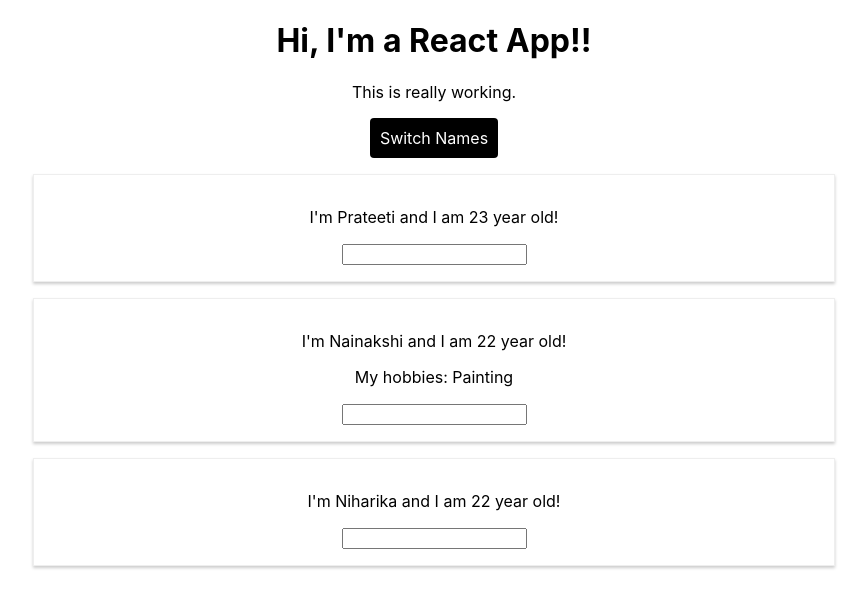
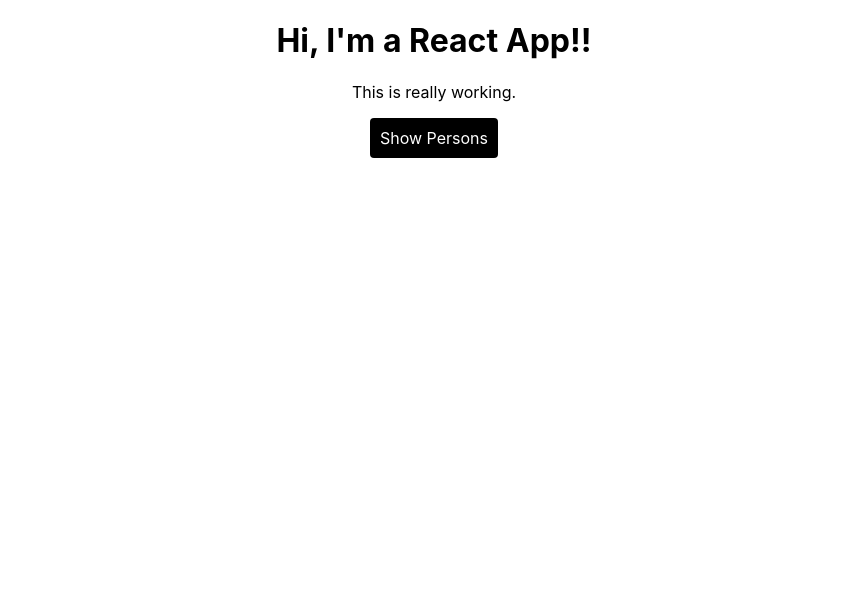
Before and after one commit to KiritoKun007/REACT, a React (Create React App) app in the folder react-complete-guide/: page / in a window 1280 px wide. Shown: the top 608 px of the page, without its empty margins (206-1073 px from the left). Built offline with nearby package versions, Linux system fonts and the light colour scheme.

Commit message:
usage of lists and keys handled.

```diff
--- a/react-complete-guide/src/App.js
+++ b/react-complete-guide/src/App.js
@@ -7,63 +7,67 @@
   state = {
     person: [
       {
+        id: 1290,
         name: 'Niharika',
         age: 22
       },
       {
+        id: 1926,
         name: 'Nainakshi',
         age: 22
       },
       {
+        id: 8751,
         name: 'Prateeti',
         age: 23
       }
     ],
-    otherState: 'some other value'
+    otherState: 'some other value',
+    showPerson: false
   }
 
-  switchNameHandler = (newName) => {
-    // console.log('was clicked!!!')
-    // DON'T DO THIS
-    // this.state.person[0].name = 'Jhalli'
+  deletePersonHandler = (personIndex) => {
+
+    // const persons = this.state.person;
+    // const persons = this.state.person.slice();
+    const persons = [...this.state.person]
+
+    persons.splice(personIndex, 1);
 
     this.setState({
-      person: [
-        {
-          name: 'Varsha',
-          age: 22
-        },
-        {
-          name: 'Sakshi',
-          age: 22
-        },
-        {
-          name: newName,
-          age: 23
-        }
-      ]
+      person: persons
     })
   }
 
-  nameChangeHandler = event => {
+  nameChangeHandler = (event, id) => {
 
-    event.preventDefault()
+    const personIndex = this.state.person.findIndex(p => {
+      return p.id === id
+    })
+
+    const person = {
+      ...this.state.person[personIndex]
+    }
+
+    // const personAlt = Object.assign({}, this.state.person[personIndex] )
+
+    person.name = event.target.value
+
+    const persons = [...this.state.person]
+
+    persons[personIndex] = person
 
     this.setState({
-      person: [
-        {
-          name: 'Niharika',
-          age: 22
-        },
-        {
-          name: 'Nainakshi',
-          age: 22
-        },
-        {
-          name: event.target.value,
-          age: 23
-        }
-      ]
+      person: persons
+    })
+  }
+
+  togglePersonsHandler = () => {
+
+    const doesShow = this.state.showPerson
+
+    this.setState({
+      showPerson: !doesShow
     })
   }
 
@@ -79,26 +83,42 @@
       cursor: 'pointer'
     }
 
+    let persons = null
+
+    if(this.state.showPerson) {
+      persons = (
+        <div>
+          {this.state.person.map((p, i) => {
+            return <Person
+              click={this.deletePersonHandler.bind(this, i)}
+              name={p.name}
+              age={p.age}
+              key={p.id}
+              change={(event) => this.nameChangeHandler(event, p.id)}
+             />
+          })}
+          {/* <Person
+            name={this.state.person[1].name}
+            age={this.state.person[1].age}
+            // How to pass argument to method using bind() and 'this'
+            click={this.switchNameHandler.bind(this, 'MeenSn')} // passed the methods reference to the component
+            change={this.nameChangeHandler}
+          >
+            My hobbies: Painting
+          </Person> */}
+        </div>
+      )
+    }
+
     return (
       <div className="App">
         <h1>Hi, I'm a React App!!</h1>
         <p>This is really working.</p>
         <button
           style={style}
-          // Second method of passing argument
-          onClick={() => this.switchNameHandler('Meenakshi')}
-        >Switch Names</button>
-        <Person name={this.state.person[2].name} age={this.state.person[2].age}/>
-        <Person
-          name={this.state.person[1].name}
-          age={this.state.person[1].age}
-          // How to pass argument to method using bind() and 'this'
-          click={this.switchNameHandler.bind(this, 'MeenSn')} // passed the methods reference to the component
-          change={this.nameChangeHandler}
-        >
-          My hobbies: Painting
-        </Person>
-        <Person name={this.state.person[0].name} age={this.state.person[0].age}/>
+          onClick={this.togglePersonsHandler}
+        >{ !this.state.showPerson ? 'Show Persons': 'Hide Persons'}</button>
+        {persons}
       </div>
     );
   }
--- a/react-complete-guide/src/Person/Person.js
+++ b/react-complete-guide/src/Person/Person.js
@@ -3,10 +3,10 @@
 
 const Person = (props) => {
     return (
-        <div className="Person">
+        <div className="Person" >
             <p onClick={props.click}> I'm {props.name} and I am {props.age} year old! </p>
             <p>{props.children}</p>
-            <input type="text" onChange={props.change} />
+            <input type="text" onChange={props.change} defaultValue={props.name}/>
         </div>
     )
 
```
